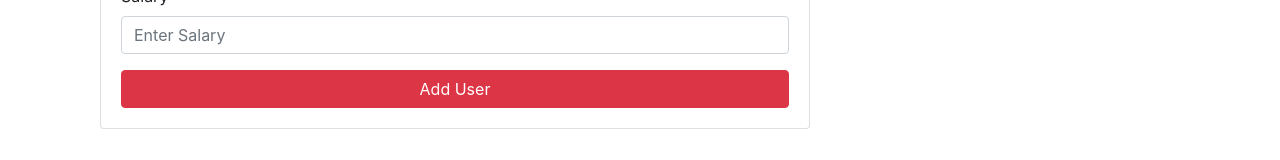
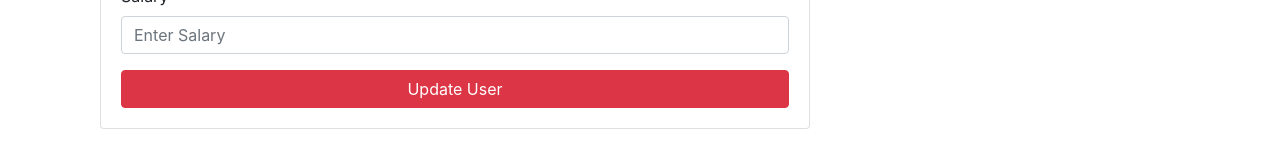
Before and after one commit to alperkaraca/testreact, a React (Create React App) app: page /edit/1 in a window 1280 px wide. Shown: the part 376-536 px from the top of the page. Built offline with nearby package versions, Linux system fonts and the light colour scheme; no server answers; data requests are answered from the project's data file; what react-pose would draw is missing.

Commit message:
v23-bilgileri-update-forma-yazdirma

```diff
--- a/src/forms/UpdateUser.js
+++ b/src/forms/UpdateUser.js
@@ -1,6 +1,6 @@
 import React, { Component } from 'react'
 import UserConsumer from '../context';
-// import axios from "axios"
+import axios from "axios";
 
 
 class UpdateUser extends Component {
@@ -16,6 +16,20 @@ class UpdateUser extends Component {
       [e.target.name]: e.target.value
     });
   }
+  componentDidMount = async () => {
+    const {id} = this.props.match.params;
+
+    const response = await axios.get(`http://localhost:3004/users/${id}`);
+
+    const {name,salary,department} = response.data;
+
+    this.setState({
+      name,
+      salary,
+      department
+    });
+  }
+
   updateUser = async (dispatch,e) => {
     e.preventDefault();
     // Update User
@@ -76,7 +90,7 @@ class UpdateUser extends Component {
                           onChange={this.changeInput}
                         />
                       </div>
-                      <button className="btn btn-danger btn-block" type="submit">Add User</button>
+                      <button className="btn btn-danger btn-block" type="submit">Update User</button>
 
                     </form>
                   </div>
```
